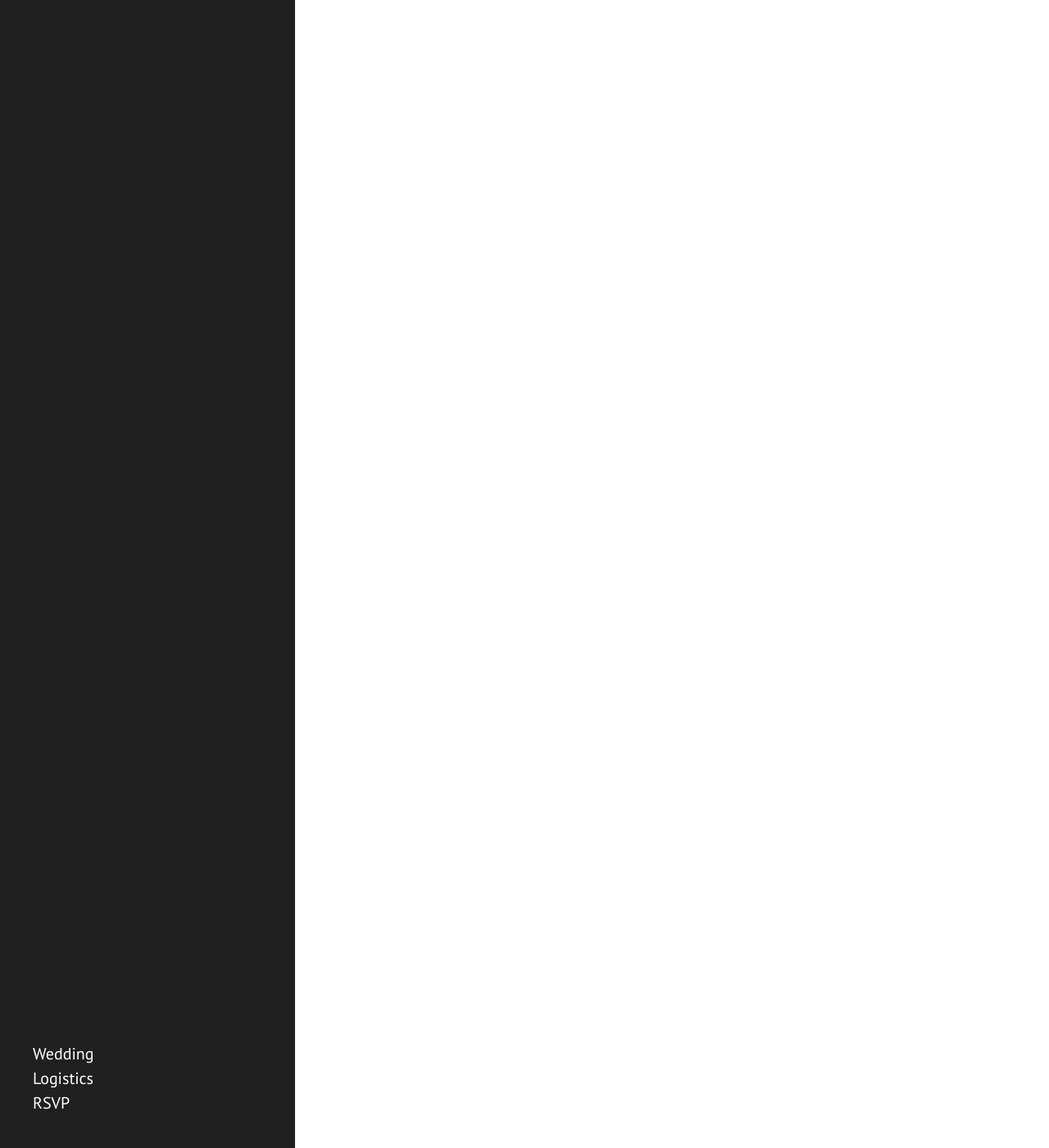
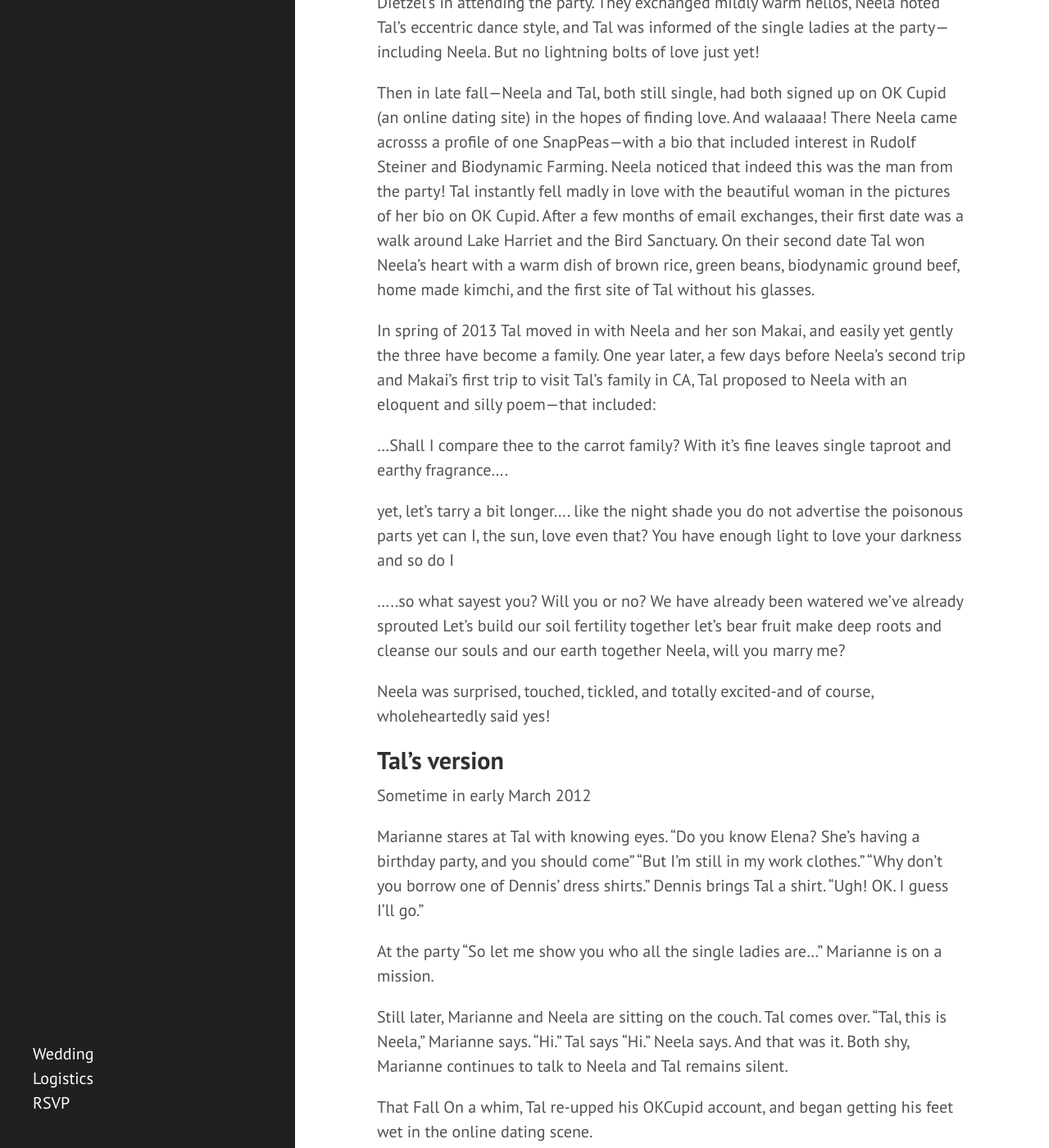
Before and after one commit to kjell/neelaandtal.org, a Jekyll site: the page built from index.html, in a window 1280 px wide and 1400 px high, scrolled down 270 px. Shown: the whole window at 82% size. Built offline with Jekyll 4.4.1, drawn with Linux system fonts in a browser that asks for light colours; Markdown is read by kramdown in place of the engine named in the settings; the list of posts is cut into pages by our own code; some of the changed text lies outside the part shown.

Commit message:
starter content from neela

```diff
--- a/_config.yml
+++ b/_config.yml
@@ -10,3 +10,5 @@ title:            Tal and Neela
 tagline:          ''
 description:      ''
 url:              http://hyde.getpoole.com
+
+paginate:         5
--- /dev/null
+++ b/_posts/2014-04-17-neela-and-tal.md
@@ -0,0 +1,104 @@
+---
+layout: post
+title: How Neela and Tal begin
+---
+
+## Neela's version
+
+Neela & Tal first met in early Spring 2012 at the Birthday party of a
+dear friend of Neela's. Tal had been working in the Dietzel's garden for
+the day, and joined the Dietzel's in attending the party. They exchanged
+mildly warm hellos, Neela noted Tal's eccentric dance style, and Tal was
+informed of the single ladies at the party—including Neela. But no
+lightning bolts of love just yet!
+
+Then in late fall—Neela and Tal, both still single, had both signed up
+on OK Cupid (an online dating site) in the hopes of finding love. And
+walaaaa! There Neela came acrosss a profile of one SnapPeas---with a bio
+that included interest in Rudolf Steiner and  Biodynamic Farming. Neela
+noticed that indeed this was the man from the party! Tal instantly fell
+madly in love with the beautiful woman in the pictures of her bio on OK
+Cupid. After a few months of email exchanges, their first date was a
+walk around Lake Harriet and the Bird Sanctuary. On their second date
+Tal won Neela's heart with a warm dish of brown rice, green beans,
+biodynamic ground beef, home made kimchi, and the first site of Tal
+without his glasses.
+
+In spring of 2013 Tal moved in with Neela and her son Makai, and easily
+yet gently the three have become a family. One year later, a few days
+before Neela's second trip and Makai's first trip to visit Tal's family
+in CA, Tal proposed to Neela with an eloquent and silly poem---that
+included:
+
+...Shall I compare thee to the carrot family?
+With it's fine leaves
+single taproot
+and earthy fragrance....
+
+yet, let's tarry a bit longer....
+like the night shade you do not advertise the poisonous parts
+yet can I, the sun, love even that?
+You have enough light to love your darkness
+and so do I
+
+…..so what sayest you?
+Will you or no?
+We have already been watered
+we've already sprouted
+Let's build our soil fertility together
+let's bear fruit
+make deep roots
+and cleanse our souls and our earth together
+Neela, will you marry me?
+
+Neela was surprised, touched, tickled, and totally excited-and of
+course, wholeheartedly said yes!
+
+## Tal's version
+
+Sometime in early March 2012
+
+Marianne stares at Tal with knowing eyes.
+“Do you know Elena? She's having a birthday party, and you should come”
+“But I'm still in my work clothes.”
+“Why don't you borrow one of Dennis' dress shirts.”
+Dennis brings Tal a shirt.
+“Ugh! OK. I guess I'll go.”
+
+At the party
+“So let me show you who all the single ladies are...” Marianne is on a
+mission.
+
+Still later, Marianne and Neela are sitting on the couch. Tal comes
+over.
+“Tal, this is Neela,” Marianne says.
+“Hi.” Tal says
+“Hi.” Neela says.
+And that was it. Both shy, Marianne continues to talk to Neela and Tal
+remains silent.
+
+That Fall
+On a whim, Tal re-upped his OKCupid account, and began getting his feet
+wet in the online dating scene.
+
+A month later, Tal gets a message from Blue Mountain. “Whoa! Who is
+that?!” After one look at the photos, he knew she was the one. Neela
+wrote that they had met at a party in the Spring.
+“Huh?” Tal replied.
+“You know, Elena's party. I met you on the couch.”
+“Oh, yeah, I sort of remember now.”
+
+After several dates and few poems, Tal moved in.
+
+In Winter
+“Whoa, that jump looks really dangerous,” Tal says. “Let's stay to the
+right.”
+Makai leads Tal closer to the left with each run down the slope.
+“We seem to be getting closer, let's stay to the right.”
+“We won't hit it,” Makai responds.
+The next time down the sled starts straight then suddenly veers left.
+Tal braces himself as the sled goes over the jump, both fly into the
+air, and land. Makai laughs. Tal yells as his butt lands on the ice.
+“I didn't want to do that! I'm done. We're going home!”
+
+And the rest can be left to the imagination...
--- a/index.html
+++ b/index.html
@@ -12,8 +12,6 @@
       </a>
     </h1>
 
-    <span class="post-date">{{ post.date | date_to_string }}</span>
-
     {{ post.content }}
   </div>
   {% endfor %}
```
